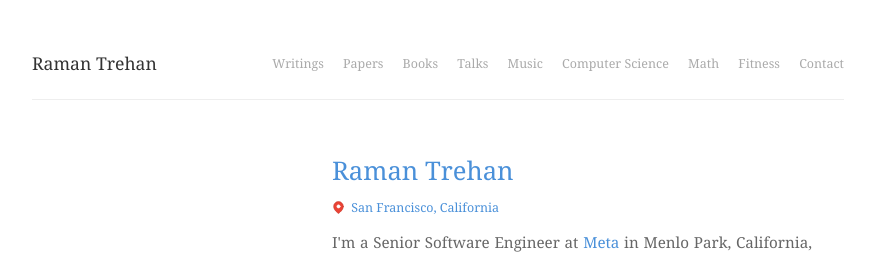
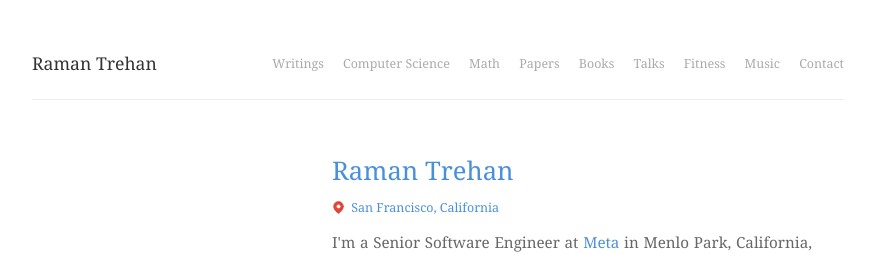
Before and after one commit to ramandeeptrehan/ramandeeptrehan.github.io, a Jekyll site: the page built from index.html, in a window 1280 px wide. Shown: the top 254 px of the page, without its empty margins (202-1077 px from the left). Built offline with Jekyll 4.4.1, drawn with Linux system fonts in a browser that asks for light colours.

Commit message:
Reorder nav items

```diff
--- a/_layouts/default.html
+++ b/_layouts/default.html
@@ -16,13 +16,13 @@
     </div>
     <nav>
       <a href="/writings/" {% if page.url contains '/writings' %}class="active"{% endif %}>Writings</a>
+      <a href="/cs/" {% if page.url contains '/cs' %}class="active"{% endif %}>Computer Science</a>
+      <a href="/math/" {% if page.url contains '/math' %}class="active"{% endif %}>Math</a>
       <a href="/papers/" {% if page.url contains '/papers' %}class="active"{% endif %}>Papers</a>
       <a href="/books/" {% if page.url contains '/books' %}class="active"{% endif %}>Books</a>
       <a href="/talks/" {% if page.url contains '/talks' %}class="active"{% endif %}>Talks</a>
+      <a href="/fitness/" {% if page.url contains '/fitness' %}class="active"{% endif %}>Fitness</a>
       <a href="/music/" {% if page.url contains '/music' %}class="active"{% endif %}>Music</a>
-      <a href="/cs/" {% if page.url contains '/cs' %}class="active"{% endif %}>Computer Science</a>
-      <a href="/math/" {% if page.url contains '/math' %}class="active"{% endif %}>Math</a>
-      <a href="/fitness/" {% if page.url contains '/fitness' %}class="active"{% endif %}>Fitness</a>
       <a href="/contact/" {% if page.url contains '/contact' %}class="active"{% endif %}>Contact</a>
     </nav>
   </header>
```
